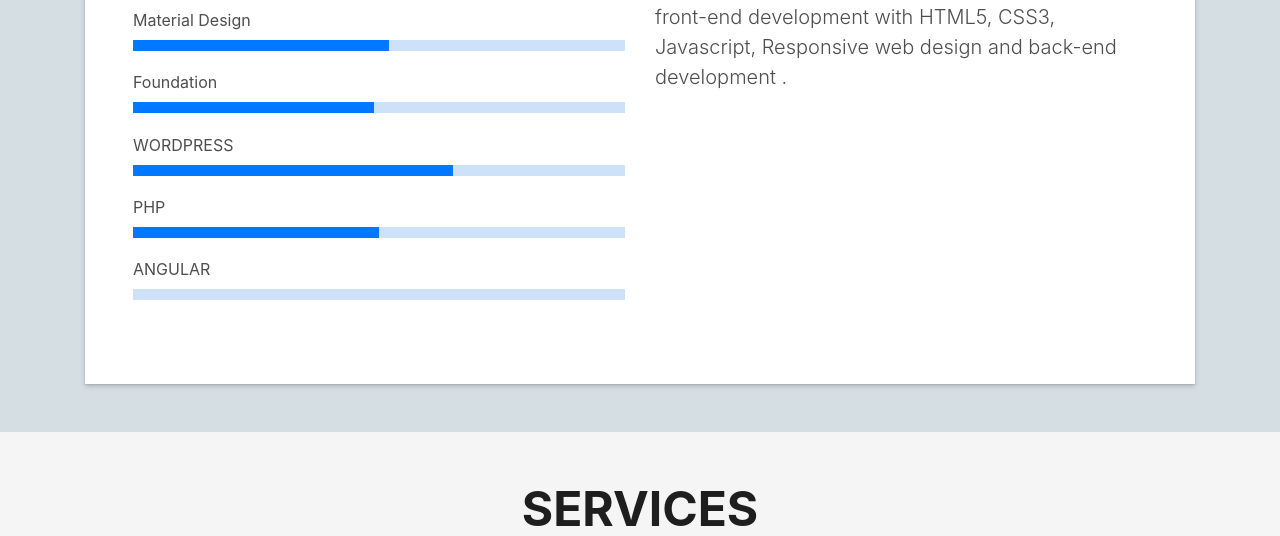
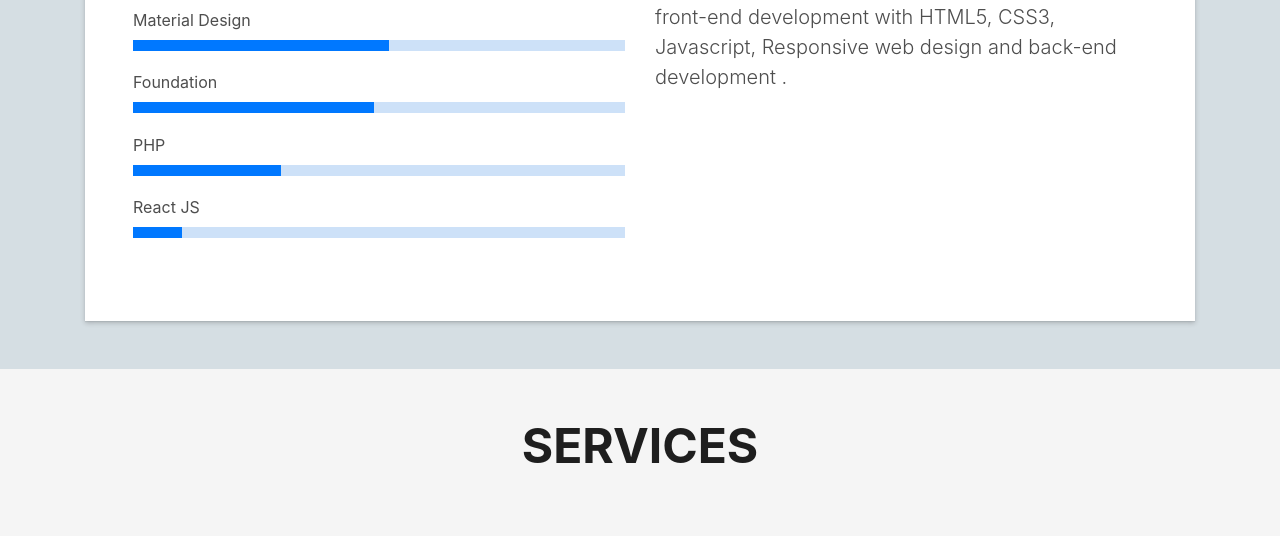
Before and after one commit to naveenpandey98/Naveenportfolio, a plain HTML site: page index.html in a window 1280 px wide. Shown: the part 1400-1936 px from the top of the page. Drawn offline with Linux system fonts and the light colour scheme; files whose address does not match are found by name.

Commit message:
update technologies

```diff
--- a/index.html
+++ b/index.html
@@ -145,26 +145,27 @@
                       <div class="progress-bar" role="progressbar" style="width: 49%" aria-valuenow="49" aria-valuemin="0" aria-valuemax="100"></div>
                     </div>
 
-                    <span data-aos="zoom-in-right" data-aos-easing="linear"
-     data-aos-duration="1300">WORDPRESS</span><!--  <span class="pull-right">65%</span> -->
-                    <div class="progress" data-aos="zoom-in-right" data-aos-easing="linear"
-     data-aos-duration="800">
-                      <div class="progress-bar" role="progressbar" style="width: 65%" aria-valuenow="65" aria-valuemin="0" aria-valuemax="100"></div>
-                    </div>
+                   <!--  <span data-aos="zoom-in-right" data-aos-easing="linear"
+     data-aos-duration="1300">WORDPRESS</span> <span class="pull-right">65%</span> -->
+                    <!-- <div class="progress" data-aos="zoom-in-right" data-aos-easing="linear"
+     data-aos-duration="800"> -->
+                     <!--  <div class="progress-bar" role="progressbar" style="width: 65%" aria-valuenow="65" aria-valuemin="0" aria-valuemax="100"></div>
+                    </div> -->
 
                     <span data-aos="zoom-in-right" data-aos-easing="linear"
      data-aos-duration="1300">PHP</span> <!-- <span class="pull-right">50%</span> -->
                     <div class="progress" data-aos="zoom-in-right" data-aos-easing="linear"
      data-aos-duration="800">
-                      <div class="progress-bar" role="progressbar" style="width: 50%" aria-valuenow="50" aria-valuemin="0" aria-valuemax="100"></div>
+                      <div class="progress-bar" role="progressbar" style="width: 30%" aria-valuenow="30" aria-valuemin="0" aria-valuemax="100"></div>
                     </div>
 
                     <span data-aos="zoom-in-right" data-aos-easing="linear"
-     data-aos-duration="1300">ANGULAR</span> <!-- <span class="pull-right">0%</span> -->
+     data-aos-duration="1300">React JS</span> <!-- <span class="pull-right">0%</span> -->
                     <div class="progress" data-aos="zoom-in-right" data-aos-easing="linear"
      data-aos-duration="800">
-                      <div class="progress-bar" role="progressbar" style="width: 0%" aria-valuenow="0" aria-valuemin="0" aria-valuemax="100"></div>
+                      <div class="progress-bar" role="progressbar" style="width: 10%" aria-valuenow="10" aria-valuemin="0" aria-valuemax="100"></div>
                     </div>
+
 
                   </div>
                 </div>
```
